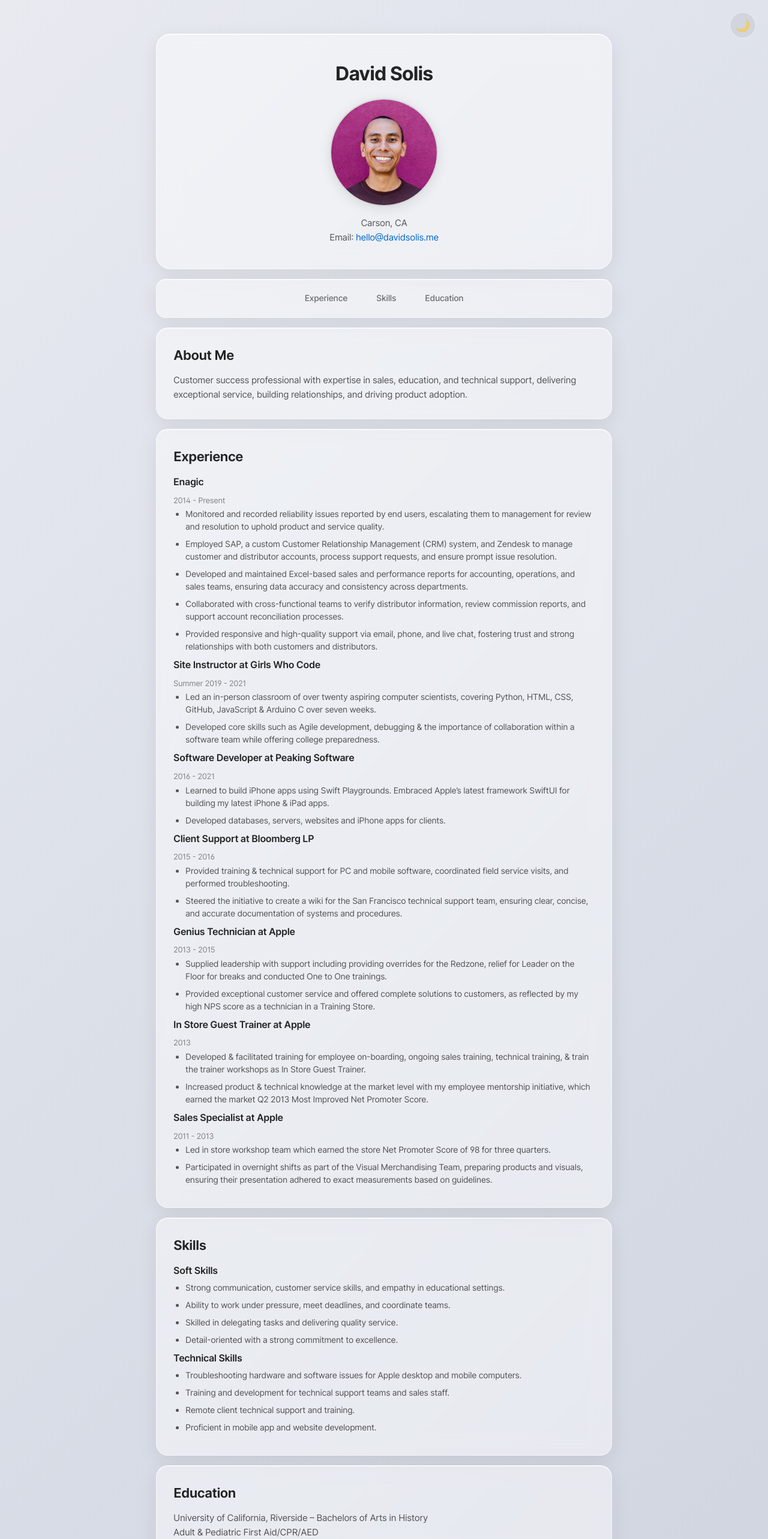
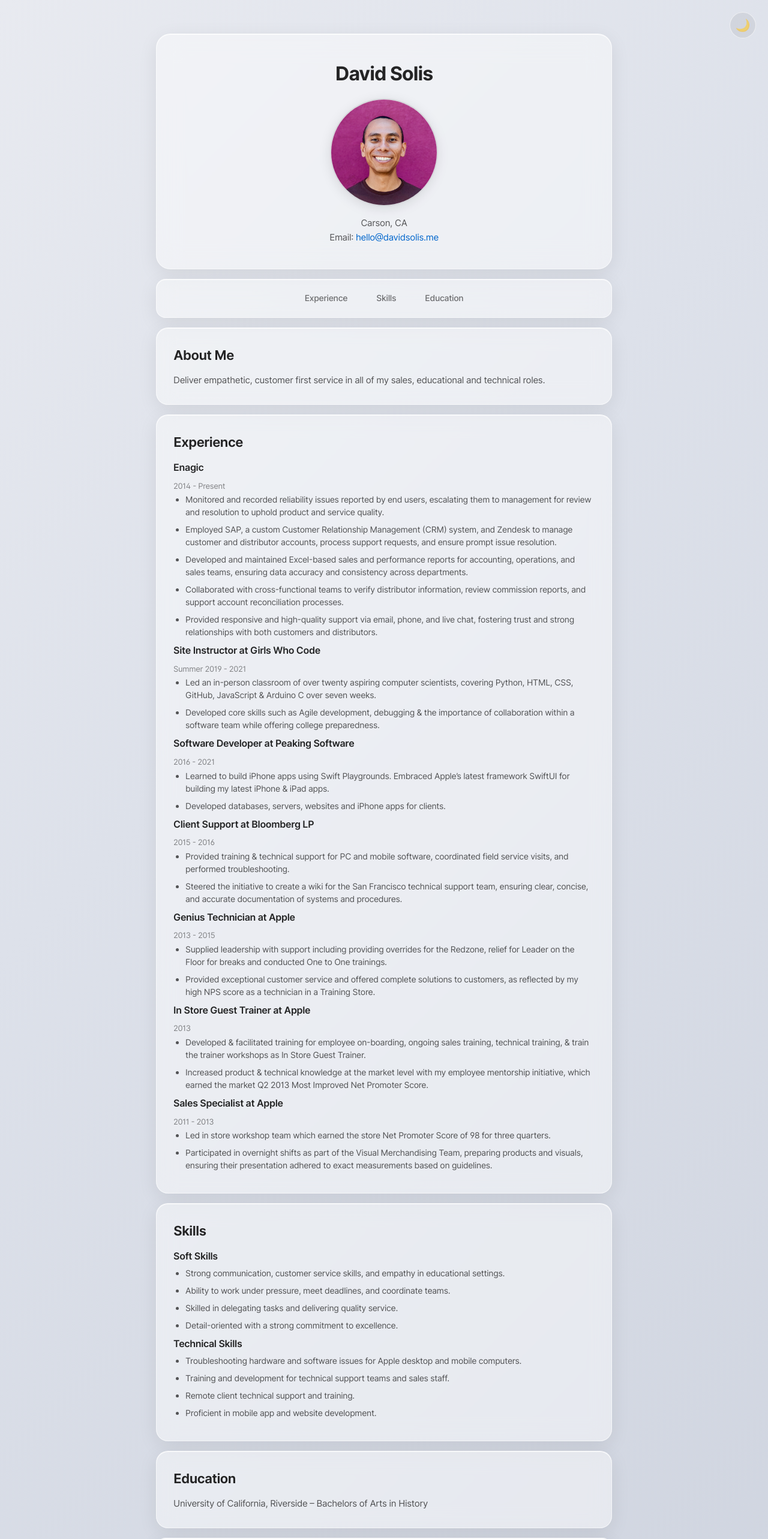
Before and after one commit to soliskit/portfolio, a Next.js app: page / in a window 1280 px wide. Shown: the top 2566 px of the page at 60% size. Built offline with nearby package versions, Linux system fonts and the light colour scheme.

Commit message:
update about me

```diff
--- a/components/AboutMe.js
+++ b/components/AboutMe.js
@@ -1,10 +1,13 @@
-import styles from './Card.module.css';
+import styles from './Card.module.css'
 
 export default function AboutMe() {
   return (
-	<section id="about-me" className={styles.card}>
-	  <h2>About Me</h2>
-	  <p>Customer success professional with expertise in sales, education, and technical support, delivering exceptional service, building relationships, and driving product adoption.</p>
-	</section>
-  );
+    <section id="about-me" className={styles.card}>
+      <h2>About Me</h2>
+      <p>
+        Deliver empathetic, customer first service in all of my sales,
+        educational and technical roles.
+      </p>
+    </section>
+  )
 }
--- a/components/Education.js
+++ b/components/Education.js
@@ -1,11 +1,10 @@
-import styles from './Card.module.css';
+import styles from './Card.module.css'
 
 export default function Education() {
   return (
-	<section id="education" className={styles.card}>
-	  <h2>Education</h2>
-	  <p>University of California, Riverside – Bachelors of Arts in History</p>
-	  <p>Adult & Pediatric First Aid/CPR/AED</p>
-	</section>
-  );
+    <section id="education" className={styles.card}>
+      <h2>Education</h2>
+      <p>University of California, Riverside – Bachelors of Arts in History</p>
+    </section>
+  )
 }
```
